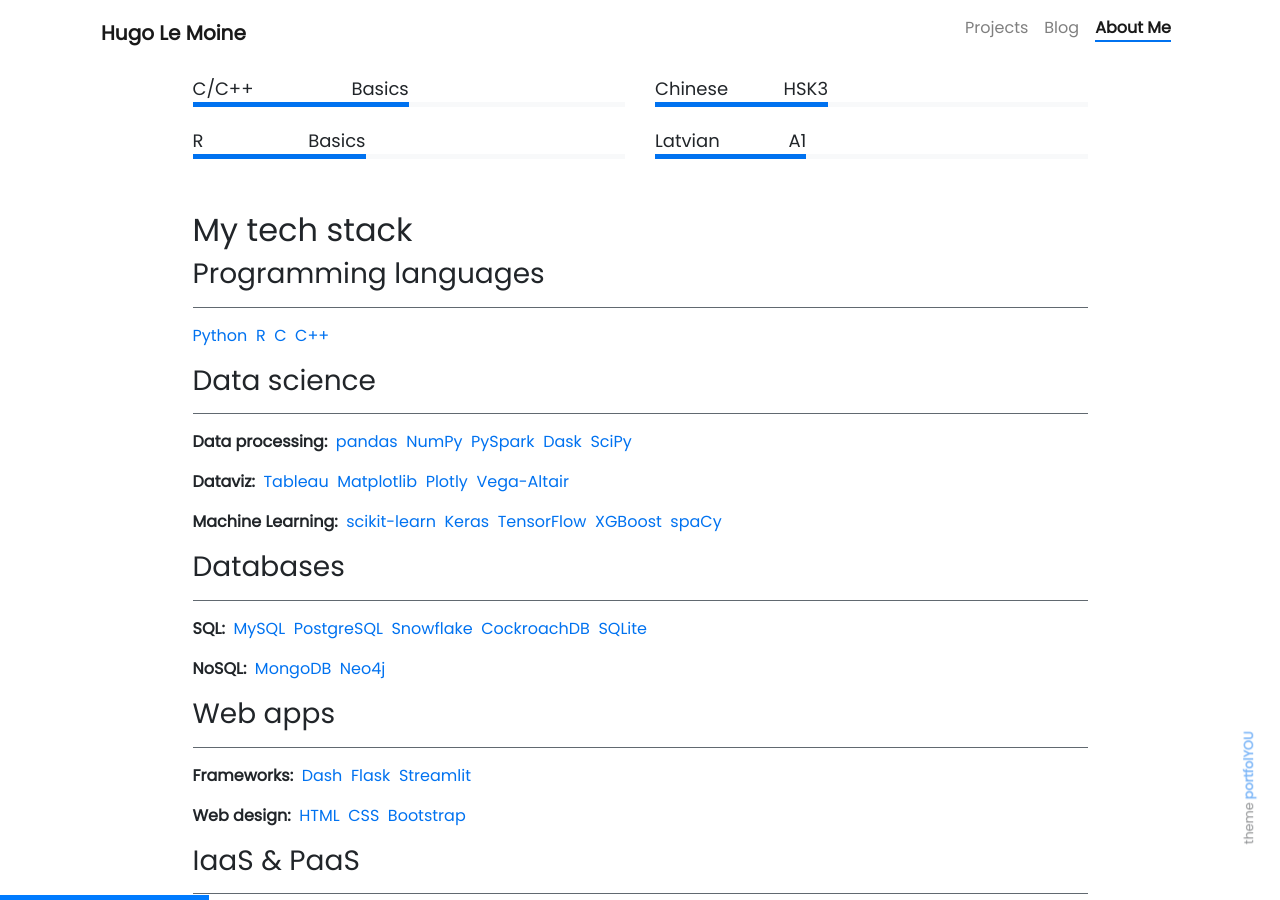
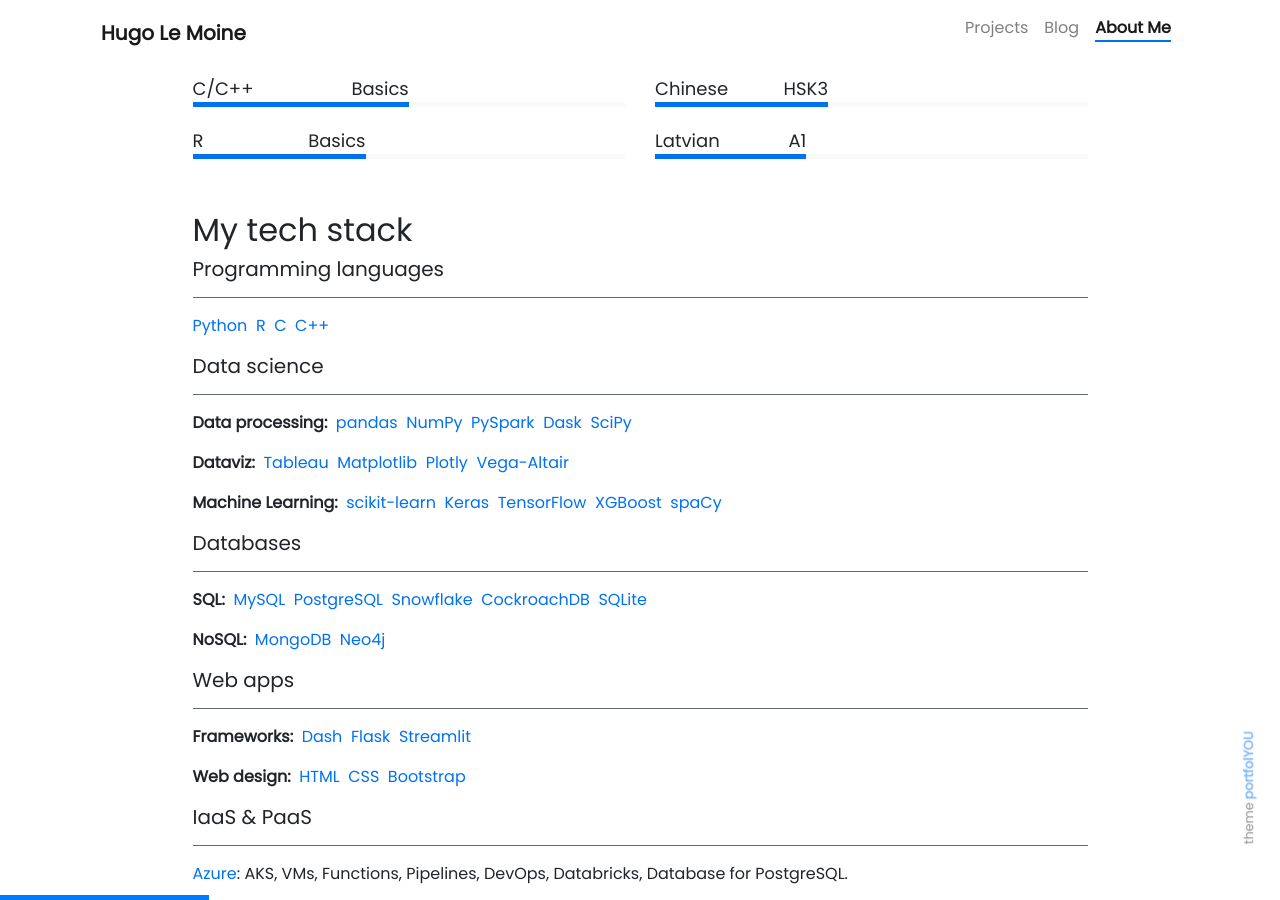
Before and after one commit to hugolmn/hugolmn.github.io, a Jekyll site: the page built from pages/about.md, in a window 1280 px wide and 900 px high, scrolled down 608 px. Built offline with Jekyll 4.4.1, drawn with Linux system fonts in a browser that asks for light colours; nearby versions of some CDN libraries; emoji names are drawn with the system emoji font.

Commit message:
Changed h3 to h5 in tech stack

```diff
--- a/pages/about.md
+++ b/pages/about.md
@@ -47,14 +47,14 @@
 </div>
 
 ## My tech stack
-### Programming languages
+##### Programming languages
 ---
 <a href="https://www.python.org/">Python</a>&nbsp;
 <a href="https://www.r-project.org/">R</a>&nbsp;
 <a href="https://en.wikipedia.org/wiki/C_(programming_language)">C</a>&nbsp;
 <a href="https://en.wikipedia.org/wiki/C%2B%2B">C++</a>
 
-### Data science
+##### Data science
 ---
 **Data processing:**&nbsp;
 <a href="https://pandas.pydata.org/">pandas</a>&nbsp;
@@ -77,7 +77,7 @@
 <a href="https://xgboost.readthedocs.io">XGBoost</a>&nbsp;
 <a href="https://spacy.io/">spaCy</a>
 
-### Databases
+##### Databases
 ---
 **SQL:**&nbsp;
 <a href="https://www.mysql.com">MySQL</a>&nbsp;
@@ -90,7 +90,7 @@
 <a href="https://www.mongodb.com">MongoDB</a>&nbsp;
 <a href="https://neo4j.com">Neo4j</a>
 
-### Web apps
+##### Web apps
 ---
 **Frameworks:**&nbsp;
 <a href="https://plotly.com/">Dash</a>&nbsp;
@@ -102,7 +102,7 @@
 <a href="https://developer.mozilla.org/fr/docs/Web/CSS">CSS</a>&nbsp;
 <a href="https://getbootstrap.com/">Bootstrap</a>
 
-### IaaS & PaaS
+##### IaaS & PaaS
 ---
 <a href="https://azure.microsoft.com">Azure</a>: AKS, VMs, Functions, Pipelines, DevOps, Databricks, Database for PostgreSQL.
 
@@ -114,7 +114,7 @@
 
 <a href="https://www.heroku.com/">Heroku</a>: Dyno, Postgre
 
-### DevOps
+##### DevOps
 ---
 **VCS/SCM:**&nbsp;
 <a href="https://git-scm.com/">git</a>&nbsp;
@@ -139,7 +139,7 @@
 <a href="https://www.elastic.co/kibana/">Kibana</a>&nbsp;
 <a href="https://www.portainer.io/">Portainer</a>
 
-### Development environments
+##### Development environments
 ---
 **Operating Systems:**&nbsp;
 <a href="https://www.microsoft.com/windows">Windows</a>&nbsp;
```
